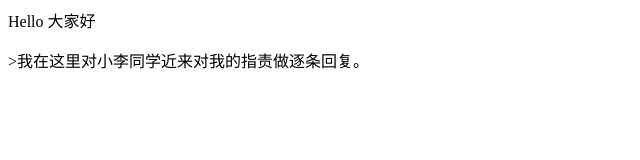
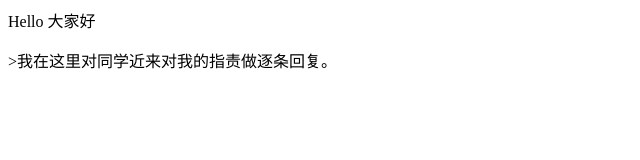
Before and after one commit to Liberal-Warrior/Liberal-Warrior.github.io, a plain HTML site: page index.html in a window 1280 px wide. Shown: the full height of the page, 0-640 px from the left. Drawn offline with Linux system fonts and the light colour scheme.

Commit message:
Update index.html

```diff
--- a/index.html
+++ b/index.html
@@ -1,2 +1,2 @@
 <p>Hello 大家好</p>
-<p>>我在这里对小李同学近来对我的指责做逐条回复。
+<p>>我在这里对同学近来对我的指责做逐条回复。
```
